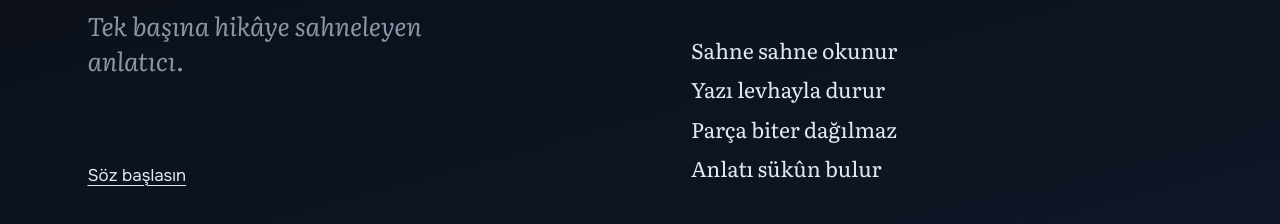
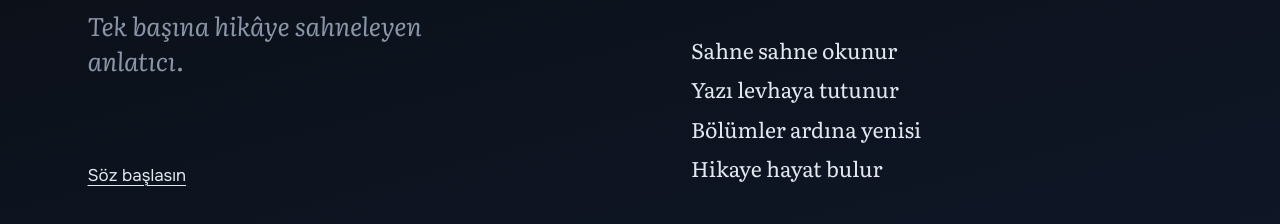
Before and after one commit to ssamilg/meddah, a Vue app: page /landing in a window 1280 px wide. Shown: the part 370-594 px from the top of the page. Built offline with nearby package versions, Linux system fonts and the light colour scheme; the HTML template or start-up script is replaced by a standard one.

Commit message:
landing poem update

```diff
--- a/src/i18n.ts
+++ b/src/i18n.ts
@@ -65,9 +65,9 @@ const copy: Record<Locale, Copy> = {
     landingEnter: 'Söz başlasın',
     landingAspects: [
       'Sahne sahne okunur',
-      'Yazı levhayla durur',
-      'Parça biter dağılmaz',
-      'Anlatı sükûn bulur',
+      'Yazı levhaya tutunur',
+      'Bölümler ardına yenisi',
+      'Hikaye hayat bulur',
     ],
   },
   en: {
```
